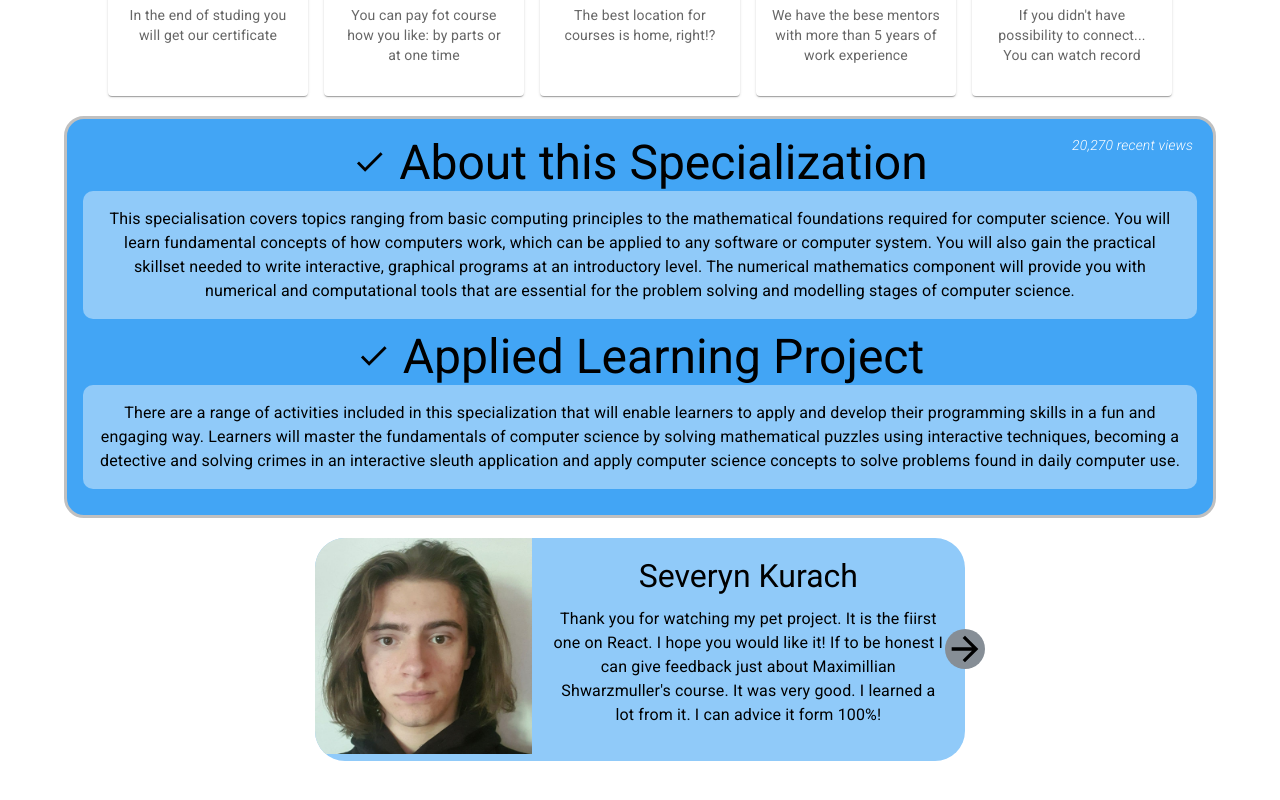
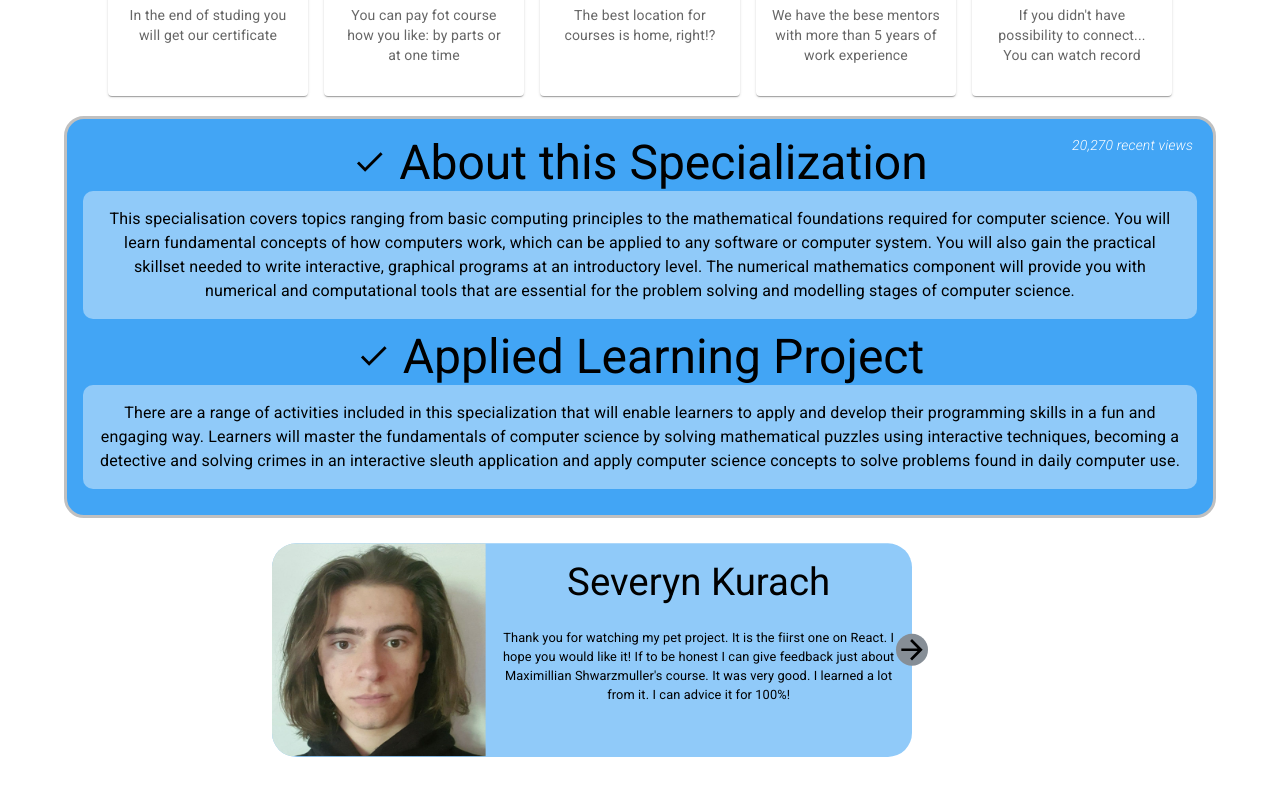
Before and after one commit to Severynson/registration_4_course_pet_proj_final_edition, a React (Create React App) app: page / in a window 1280 px wide. Shown: the part 720-1520 px from the top of the page. Before the commit the page ends 1481 px from the top, so only its background shows below. Built offline with nearby package versions, Linux system fonts and the light colour scheme.

Commit message:
Slider working, but no screen optimisation++

```diff
--- a/src/Pages/MainPage/Carousel/Carousel.js
+++ b/src/Pages/MainPage/Carousel/Carousel.js
@@ -1,4 +1,4 @@
-import { Box, Typography, Grid, CardMedia, useSwitch } from "@mui/material";
+import { Box, Typography, Grid, CardMedia, styled } from "@mui/material";
 import severyn from "../../../Images/Severyn.jpg";
 import ponasenkov from "../../../Images/Ponasenkov.jpg";
 import baumeister from "../../../Images/Baumeister.jpg";
@@ -12,7 +12,7 @@ const carouselPages = [
   {
     image: severyn,
     name: "Severyn Kurach",
-    feedbackText: `Thank you for watching my pet project. It is the fiirst one on React. I hope you would like it! If to be honest I can give feedback just about Maximillian Shwarzmuller's course. It was very  good. I learned a lot from it. I can advice it form 100%!`,
+    feedbackText: `Thank you for watching my pet project. It is the fiirst one on React. I hope you would like it! If to be honest I can give feedback just about Maximillian Shwarzmuller's course. It was very  good. I learned a lot from it. I can advice it for 100%!`,
   },
   {
     image: ponasenkov,
@@ -36,15 +36,15 @@ const carouselPages = [
   },
 ];
 
-
-
 const Carousel = () => {
-    const [sliderWidth, setSliderWidth] = useState(800);
+  const [sliderScale, setSliderScale] = useState(1);
   const [offset, setOffset] = useState(0);
   const [showArrowBack, setShowArrowBack] = useState(true);
   const [showArrowForward, setShowArrowForward] = useState(true);
   const quantityOfSlides = carouselPages.length;
   const [sliderPosition, setSliderPosition] = useState(1);
+  const [sliderZPosition, setSliderZPosition] = useState(0);
+  const [sliderYPosition, setSliderYPosition] = useState(0);
 
   useEffect(() => {
     if (sliderPosition === 1) {
@@ -63,40 +63,71 @@ const Carousel = () => {
   useEffect(() => {
     const width = window.screen.width;
     if (width < 950 && width >= 850) {
-            setSliderWidth("750");
-            console.log('111111111');
+      setSliderScale(0.9);
+      console.log("111111111");
     } else if (width < 850 && width >= 750) {
-            setSliderWidth("650");
-            console.log('2222222222');
+      setSliderScale(0.8);
+      console.log("2222222222");
     } else if (width < 750 && width >= 650) {
-            setSliderWidth("550");
-            console.log('33333333');
+      setSliderScale(0.75);
+      console.log("33333333");
     } else if (width < 650 && width >= 550) {
-            setSliderWidth("450");
-            console.log("44444444444")
+      setSliderScale(0.6);
+      console.log("44444444444");
     } else if (width < 550 && width >= 450) {
-            setSliderWidth("350");
-            console.log("5555555555")
+      setSliderScale(0.5);
+      console.log("5555555555");
+    } else if (width < 450 && width >= 350) {
+        setSliderScale(0.4)
     }
-        console.log(window.screen.width)
-    }, [sliderWidth]);
 
+    if (width >= 350 && width < 450) {
+      console.log("111111111");
+      setSliderZPosition(75);
+      setSliderYPosition(75)
+    } else if (width >=450 && width < 500) {
+        setSliderZPosition(47.5);
+        setSliderYPosition(40)
+     } else if (width >=500 && width <550) {
+        setSliderZPosition(41);
+        setSliderYPosition(50);
+    } else if (width >=550 && width < 650) {
+        setSliderZPosition(30);
+        setSliderYPosition(30);
+    } else if (width >=650 && width < 750) {
+        setSliderZPosition(16.5);
+        setSliderYPosition(20);
+    } else if (width >=750 && width <= 850) {
+        setSliderZPosition(7.5);
+        setSliderYPosition(10);
+    }
+
+    console.log(window.screen.width);
+  }, []);
 
   const slideBack = () => {
-        const newPosition = offset + +sliderWidth;
+    const newPosition = offset + 800;
     setOffset(newPosition);
     setSliderPosition((curentValue) => curentValue - 1);
   };
 
   const slideForward = () => {
-        const newPosition = offset - +sliderWidth;
+    const newPosition = offset - 800;
     setOffset(newPosition);
     setSliderPosition((curentValue) => curentValue + 1);
   };
 
   return (
-    <Box sx={{ width: `${sliderWidth}px`, margin: "0 auto", position: "relative" }}>
-      {showArrowBack && <ArrowBackIcon
+    <Box
+      sx={{
+        width: "800px",
+        margin: "0 auto",
+        position: "relative",
+        transform: `scale(${sliderScale}) translate(-${sliderZPosition}%, -${sliderYPosition}%)`,
+      }}
+    >
+      {showArrowBack && (
+        <ArrowBackIcon
           sx={{
             position: "absolute",
             fontSize: "40px",
@@ -108,8 +139,10 @@ const Carousel = () => {
             zIndex: "100",
           }}
           onClick={slideBack}
-      />}
-      {showArrowForward && <ArrowForwardIcon
+        />
+      )}
+      {showArrowForward && (
+        <ArrowForwardIcon
           sx={{
             position: "absolute",
             fontSize: "40px",
@@ -121,7 +154,8 @@ const Carousel = () => {
             zIndex: "100",
           }}
           onClick={slideForward}
-      />}
+        />
+      )}
       <Box
         sx={{
           display: "flex",
@@ -132,8 +166,14 @@ const Carousel = () => {
       >
         {carouselPages.map(({ image, name, feedbackText }, i) => {
           return (
-            <Box key={i} sx={{transform: `translateX(${offset}px)`, transition: "all 1s",}}>
-              <Grid container sx={{width: `${sliderWidth}px`}}>
+            <Box
+              key={i}
+              sx={{
+                transform: `translateX(${offset}px)`,
+                transition: "all 1s",
+              }}
+            >
+              <Grid container sx={{ width: "800px" }}>
                 <Grid item xs={4}>
                   <Box>
                     <CardMedia
@@ -148,7 +188,9 @@ const Carousel = () => {
                   </Box>
                 </Grid>
                 <Grid item xs={8} sx={{ p: "20px" }}>
-                  <Typography variant="h3" sx={{marginBottom: "3%", fontSize: "200%"}}>{name}</Typography>
+                  <Typography variant="h3" sx={{ marginBottom: "6%" }}>
+                    {name}
+                  </Typography>
                   <Typography variant="body1">{feedbackText}</Typography>
                 </Grid>
               </Grid>
--- a/src/Pages/MainPage/MainPage.js
+++ b/src/Pages/MainPage/MainPage.js
@@ -7,7 +7,7 @@ import Carousel from "./Carousel/Carousel";
 const MainPage = () => {
   return (
     <main>
-      <Container >
+      <Container sx={{overflow: "hidden"}}>
         <AfterHeader />
         <FeatureCards />
         <Articles />
```
Lines whose indentation alone changed are shown as unchanged.
